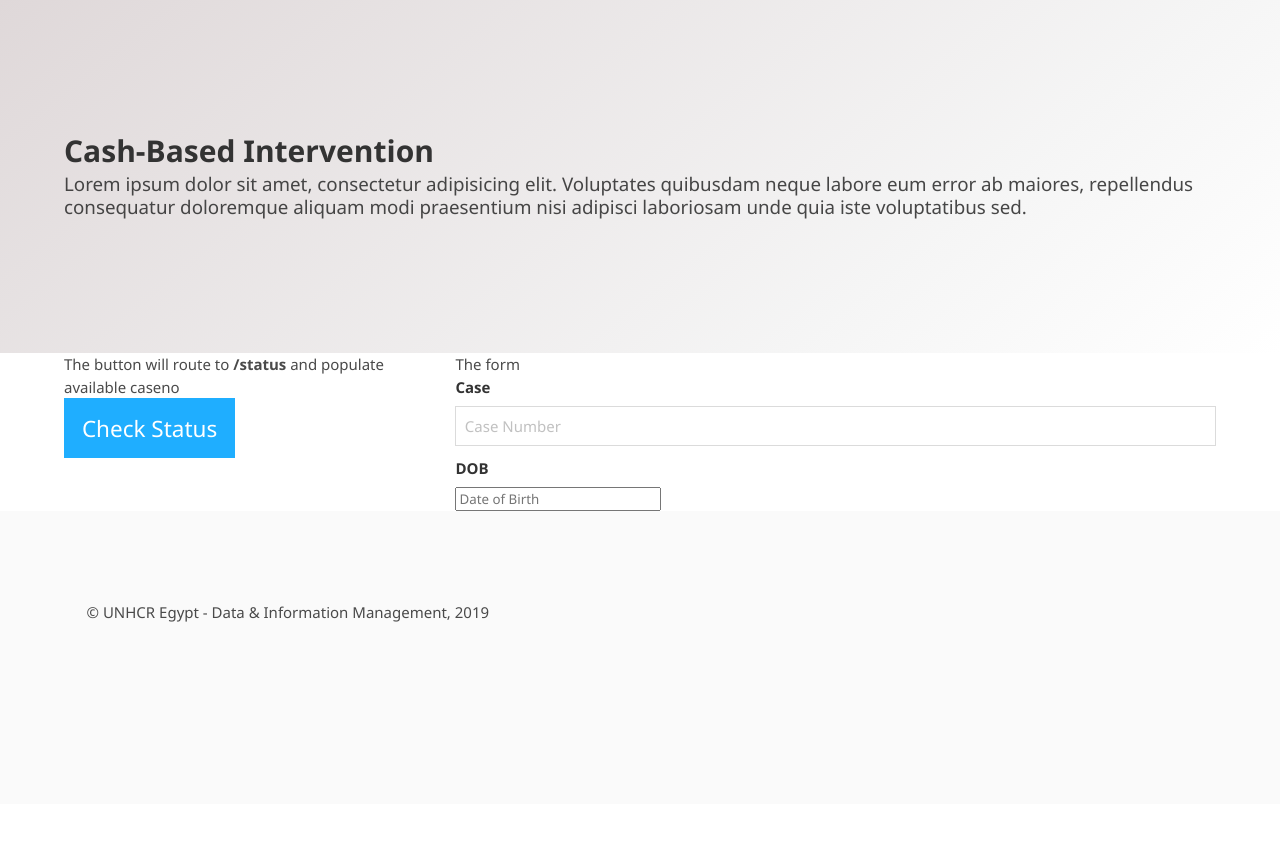
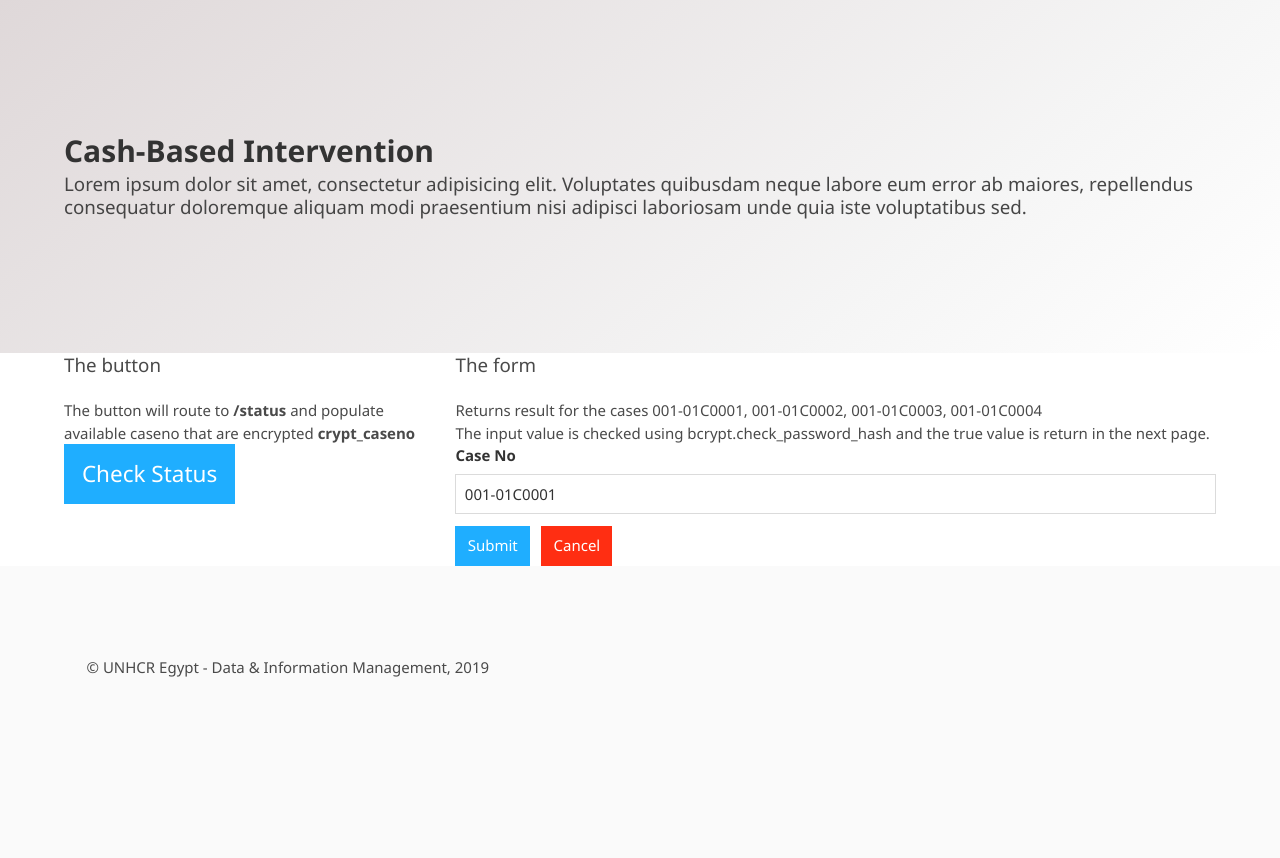
Before and after one commit to galalH/flask-for-all, a Flask app: page / in a window 1280 px wide. Shown: the part 51-909 px from the top of the page. Before the commit the page ends 673 px from the top, so only its background shows below. Run offline with Flask 2, Linux system fonts and the light colour scheme; some libraries are stand-ins or nearby versions.

Commit message:
encrypted caseno

```diff
--- a/app.py
+++ b/app.py
@@ -1,8 +1,10 @@
 from flask import Flask, render_template, url_for, request
+from flask_bcrypt import Bcrypt
 from data import Statuses
 
 app = Flask(__name__)
 
+bcrypt = Bcrypt()
 Statuses = Statuses()
 
 
@@ -20,8 +22,20 @@ def status():
 
 @app.route('/status/<string:caseno>/')
 def statusDetail(caseno):
-    data = [v for v in Statuses if v["caseno"] == caseno][0]
+    # data = [v for v in Statuses if v["caseno"] == caseno][0]
+    data = [v for v in Statuses if bcrypt.check_password_hash(v['crypt_caseno'], caseno)][0]
     return render_template('statusdetail.html', data=data)
+
+
+@app.route('/status_check', methods=['GET', 'POST'])
+def statusCheck():
+    if request.method == 'POST':
+        caseno = request.form['caseno']
+        try:
+            data = [v for v in Statuses if bcrypt.check_password_hash(v['crypt_caseno'], caseno)][0]
+            return render_template('statusdetail.html', data=data)
+        except IndexError:
+            return "Nothing to display"
 
 
 if __name__ == '__main__':
--- a/templates/index.html
+++ b/templates/index.html
@@ -16,23 +16,40 @@
   <div class="container">
     <div class="columns">
       <div class="column is-one-third">
-        The button will route to <b> /status </b> and populate available caseno
+        <h2 class="subtitle">The button</h2>
+
+        The button will route to <b> /status </b> and populate available caseno that are encrypted <b>crypt_caseno</b>
         <br>
         <a href="/status" class="button is-large is-link">Check Status</a>
       </div>
       <div class="column is-two-third">
-        The form
-        <form>
+        <h2 class="subtitle">The form</h2>
+
+        <div>Returns result for the cases 001-01C0001, 001-01C0002, 001-01C0003, 001-01C0004
+          <br>
+          The input value is checked using bcrypt.check_password_hash and the true value is return in the next page.
+
+        </div>
+
+        <form action="http://localhost:5000/status_check" method="post">
           <div class="field">
-            <label class="label">Case </label>
+            <label class="label">Case No</label>
             <div class="control">
-              <input class="input" type="text" placeholder="Case Number">
+              <input class="input" type="text" value="001-01C0001" placeholder="001-01C0001" name="caseno">
             </div>
           </div>
-          <div class="field">
+<!--           <div class="field">
             <label class="label">DOB</label>
             <div class="control">
-              <input class="date" type="email" placeholder="Date of Birth">
+              <input class="date" type="dob" placeholder="Date of Birth">
+            </div>
+          </div> -->
+          <div class="field is-grouped">
+            <div class="control">
+              <button class="button is-link">Submit</button>
+            </div>
+            <div class="control">
+              <button class="button is-danger">Cancel</button>
             </div>
           </div>
         </form>
--- a/templates/status.html
+++ b/templates/status.html
@@ -24,7 +24,7 @@
       </tr>
       {% for status in statuses %}
       <tr>
-        <td><a href="status/{{status.caseno}}">{{status.caseno}}</a> </td>
+        <td>{{status.crypt_caseno}} </td>
         <td>{{status['details']|length}}</td>
 
       </tr>
```
Also changed, not shown: data.py (+24 -24 lines).
